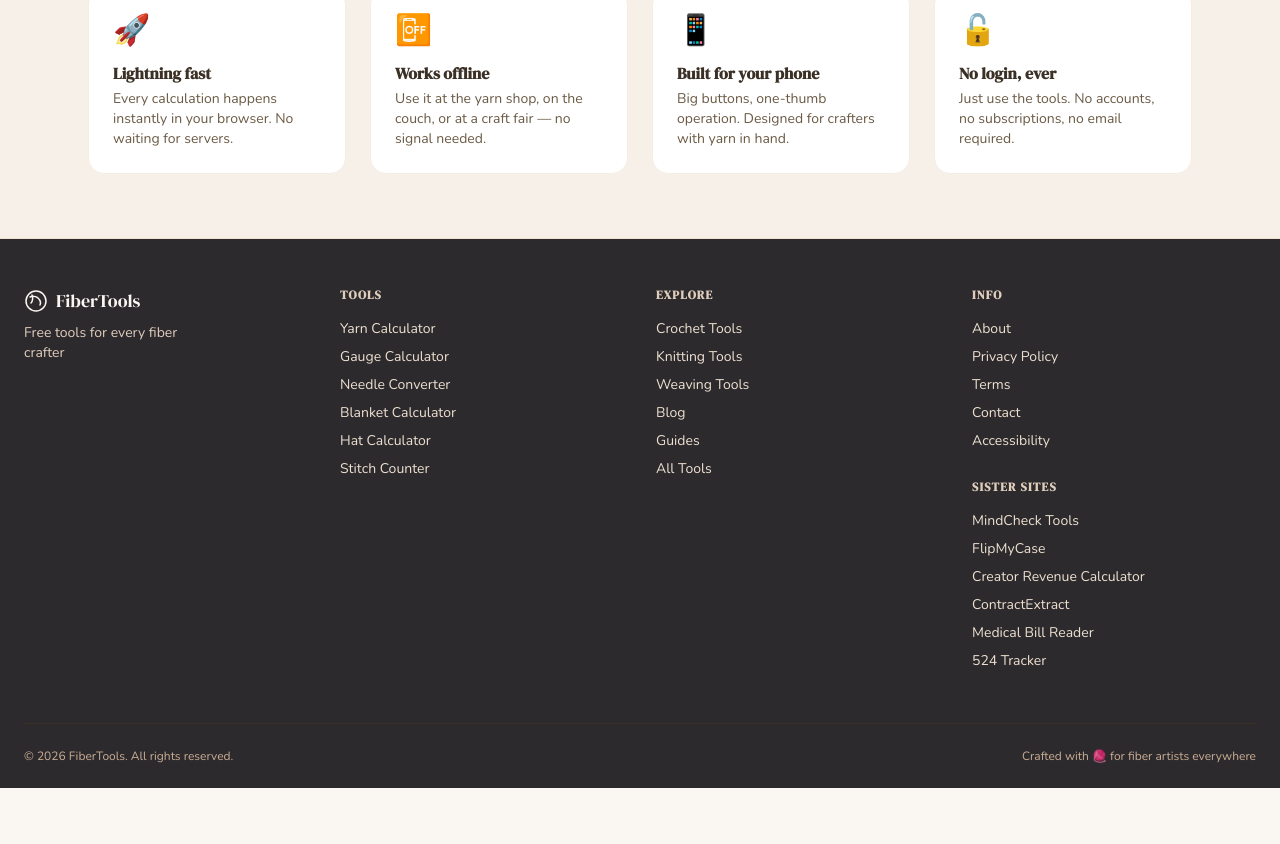
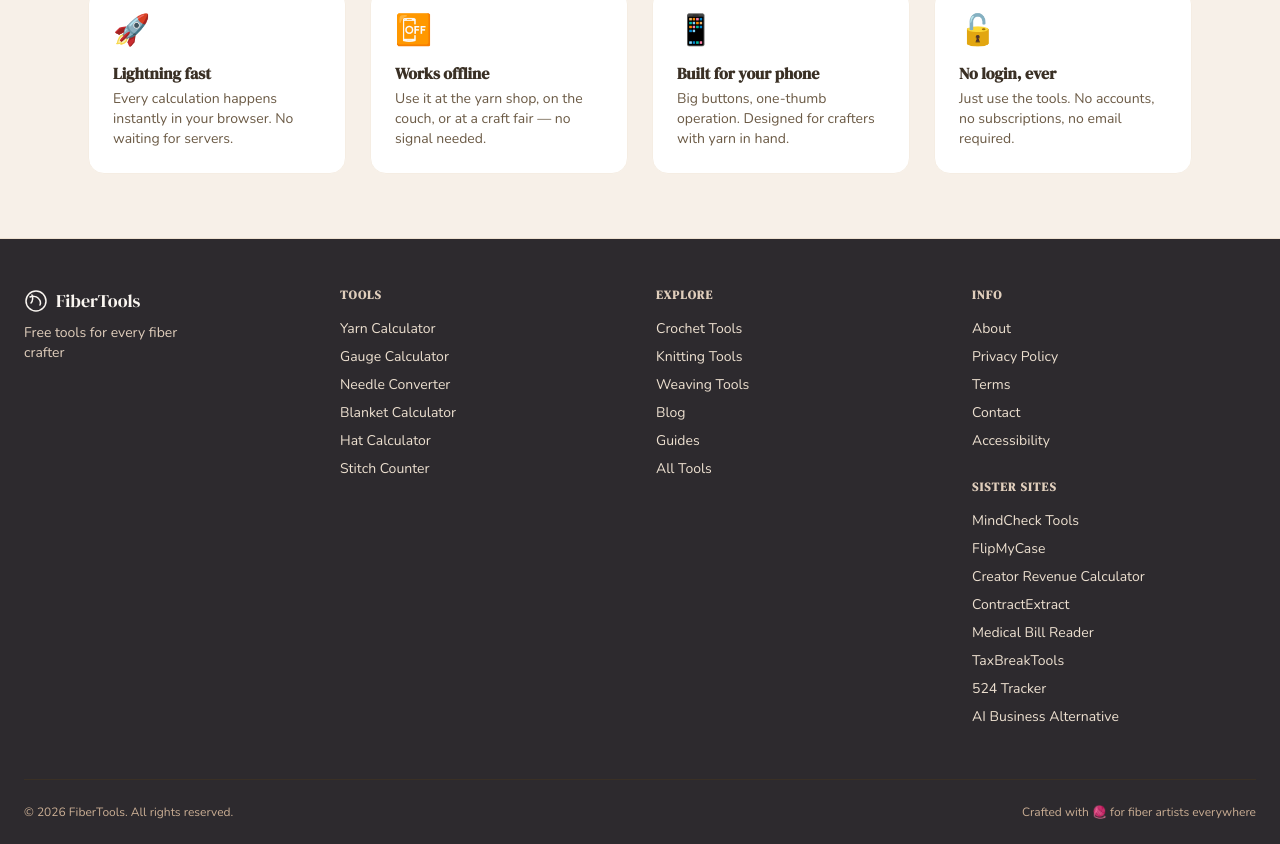
Before and after one commit to raiderj77/fibertools, a Next.js app: page / in a window 1280 px wide. Shown: the part 7232-8076 px from the top of the page. Before the commit the page ends 8020 px from the top, so only its background shows below. Built offline with nearby package versions, Linux system fonts and the light colour scheme.

Commit message:
fix: add sister site footer links

```diff
--- a/src/components/Footer.tsx
+++ b/src/components/Footer.tsx
@@ -33,7 +33,9 @@ export default function Footer() {
     { href: "https://creatorrevenuecalculator.com", label: "Creator Revenue Calculator" },
     { href: "https://contractextract.com", label: "ContractExtract" },
     { href: "https://medicalbillreader.com", label: "Medical Bill Reader" },
+    { href: "https://taxbreaktools.com", label: "TaxBreakTools" },
     { href: "https://524tracker.com", label: "524 Tracker" },
+    { href: "https://aibusinessalternative.com", label: "AI Business Alternative" },
   ];
 
   return (
```
